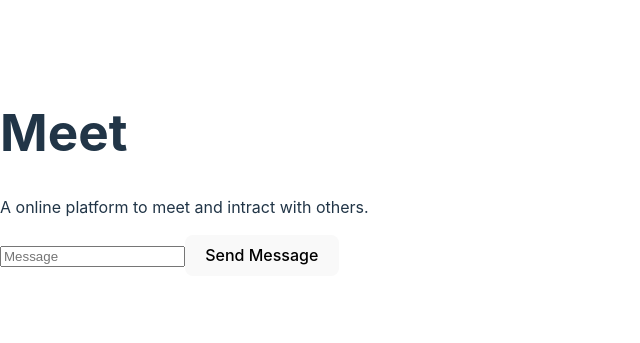
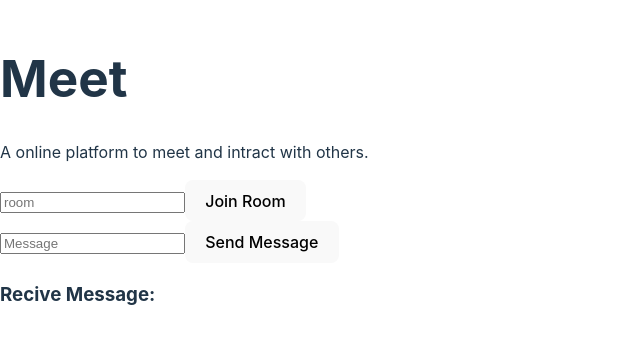
Before and after one commit to Akhilbisht798/meet, a React (Vite) app in the folder client/: page / in a window 1280 px wide. Shown: the part 227-570 px from the top of the page, without its empty margins (0-640 px from the left). Built offline with nearby package versions, Linux system fonts and the light colour scheme; no server answers.

Commit message:
further chagnes to Rooms

```diff
--- a/client/src/App.jsx
+++ b/client/src/App.jsx
@@ -1,20 +1,42 @@
 import socket from "./components/socket"
+import { useEffect, useState } from "react";
 
 function App() {
+  const [room, setRoom] = useState("");
+  const [message, setMessage] = useState("")
+  const [reciveMessage, setReciveMessage] = useState('')
 
+  const joinRoom = () => {
+    if (room !== '') {
+      socket.emit("join_room", room);
+    }
+  }
   const sendMessage = () => {
-    socket.emit("message", { message: "Hello"});
+    socket.emit("message", { message, room });
   }
+  useEffect(() => {
+    socket.on("recive_message", (data) => {
+      setReciveMessage(data)
+    })
+  })
   return (
     <>
       <h1>Meet</h1>
       <p>A online platform to meet and intract with others.</p>
       <div>
-        <input placeholder="Message" />
+        <input placeholder="room" onChange={(e) => {setRoom(e.target.value)}}/>
+        <button onClick={joinRoom}>Join Room</button>
+      </div>
+      <div>
+        <input placeholder="Message" onChange={(e) => {setMessage(e.target.value)}}/>
         <button onClick={sendMessage}>Send Message</button>
+      </div>
+      <div>
+        <h3>Recive Message: </h3>
+        <h4>{reciveMessage}</h4>
       </div>
     </>
   )
 }
 
-export default App
+export default App;
```
Also changed, not shown: client/src/components/socket.js (line endings or trailing spaces).
